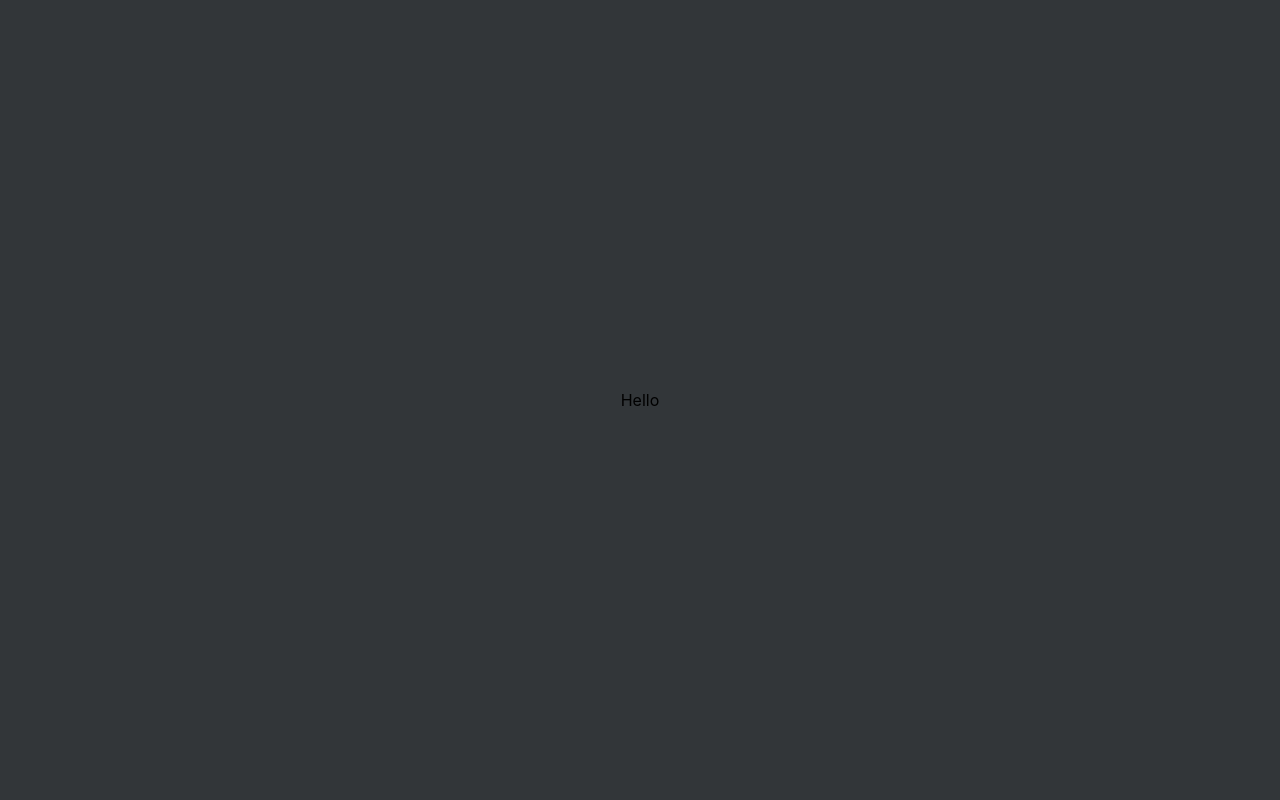
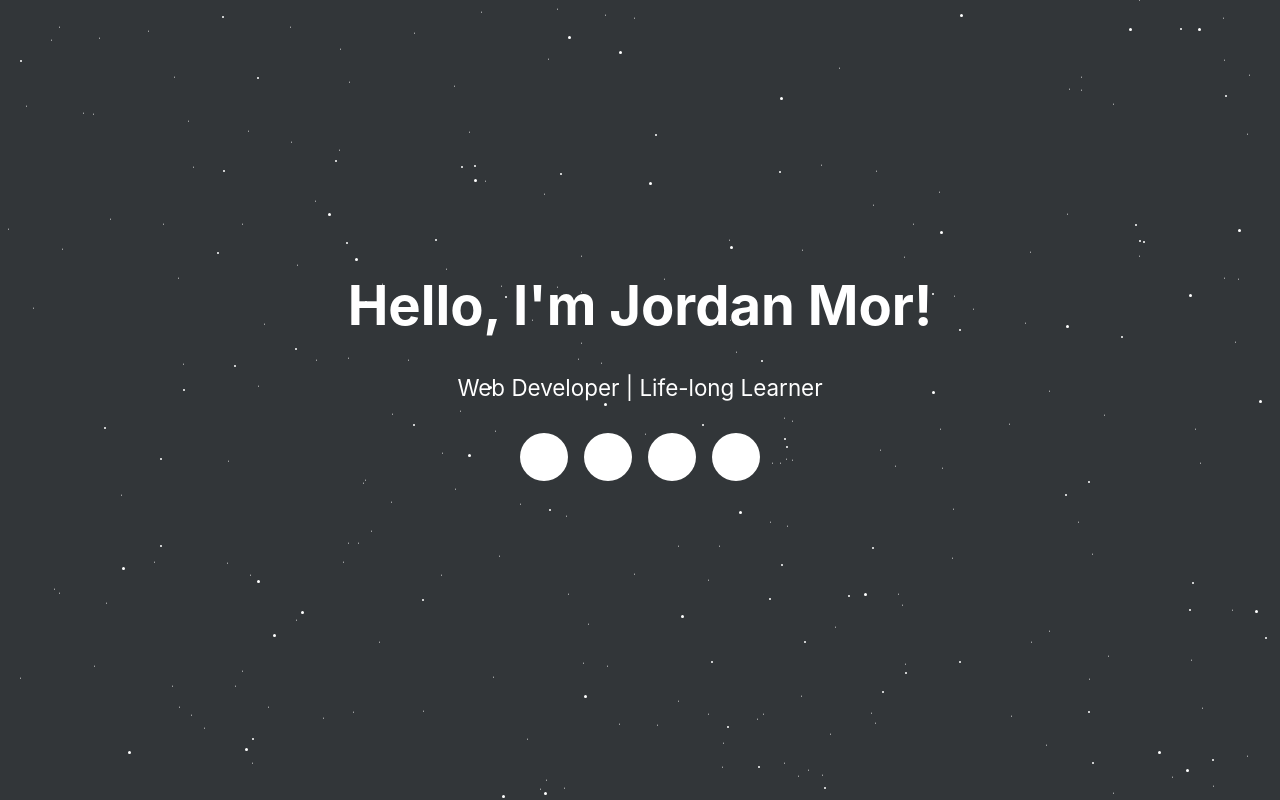
Before and after one commit to jordanmor/jordanmor.com, a React (Create React App) app: page / in a window 1280 px wide. Built offline with nearby package versions, Linux system fonts and the light colour scheme.

Commit message:
Add Header component

```diff
--- a/public/index.html
+++ b/public/index.html
@@ -22,7 +22,7 @@
       work correctly both with client-side routing and a non-root public URL.
       Learn how to configure a non-root public URL by running `npm run build`.
     -->
-    <title>Jordan Mor | Software Developer</title>
+    <title>Jordan Mor // Web Developer</title>
   </head>
   <body>
     <noscript>You need to enable JavaScript to run this app.</noscript>
--- a/src/components/App.js
+++ b/src/components/App.js
@@ -1,11 +1,14 @@
 import React, { Component } from 'react';
+import Background from './background';
+import Header from './Header';
 
 class App extends Component {
   render() {
     return (
-      <div className="container">
-        Hello
-      </div>
+      <React.Fragment>
+        <Background />
+        <Header />
+      </React.Fragment>
     );
   }
 }
--- /dev/null
+++ b/src/components/Header/index.js
@@ -0,0 +1,20 @@
+import React from 'react';
+
+const Header = () => {
+  return (
+    <header>
+      <div className="header-main">
+        <h1 className='logo'>Hello, I'm Jordan Mor!</h1>
+        <div className="tagline">Web Developer | Life-long Learner</div>
+        <div className="social-icons">
+          <a className="social-icon" href="#"></a>
+          <a className="social-icon" href="#"></a>
+          <a className="social-icon" href="#"></a>
+          <a className="social-icon" href="#"></a>
+        </div>
+      </div>
+    </header>
+   );
+}
+
+export default Header;
--- a/src/index.css
+++ b/src/index.css
@@ -1,10 +1,3 @@
-html,
-body,
-#root,
-.container {
-  height: 100%;
-}
-
 body {
   margin: 0;
   padding: 0;
@@ -14,27 +7,48 @@ body {
   -webkit-font-smoothing: antialiased;
   -moz-osx-font-smoothing: grayscale;
   background-color: #323639;
+  /* background-color: #2c3e50; */
+  /* scrollbar-width: none; */
 }
 
-code {
-  font-family: source-code-pro, Menlo, Monaco, Consolas, "Courier New",
-    monospace;
+body::-webkit-scrollbar {
+  display: none;
 }
 
-.container {
+header {
   display: flex;
   justify-content: center;
   align-items: center;
+  min-height: 100vh;
 }
 
-.main {
-  color: #fdfdfd;
+.header-main {
+  color: #fff;
+  margin-bottom: 5rem;
 }
 
-.main h1 {
-  font-size: 4rem;
-  padding: 1rem;
-  margin: 0;
-  border: 4px solid;
-  border-radius: 4px;
+.header-main h1 {
+  font-size: 3.4rem;
 }
+
+.tagline {
+  text-align: center;
+  font-size: 1.4rem;
+  margin-bottom: 2rem;
+}
+
+.social-icons {
+  text-align: center;
+}
+
+.social-icon {
+  display: inline-block;
+  width: 48px;
+  height: 48px;
+  border-radius: 100%;
+  background-color: #fff;
+}
+
+.social-icon + .social-icon {
+  margin-left: 1rem;
+}
```
Also changed, not shown: 1 other file (tests, documents, lock files or other folders).
